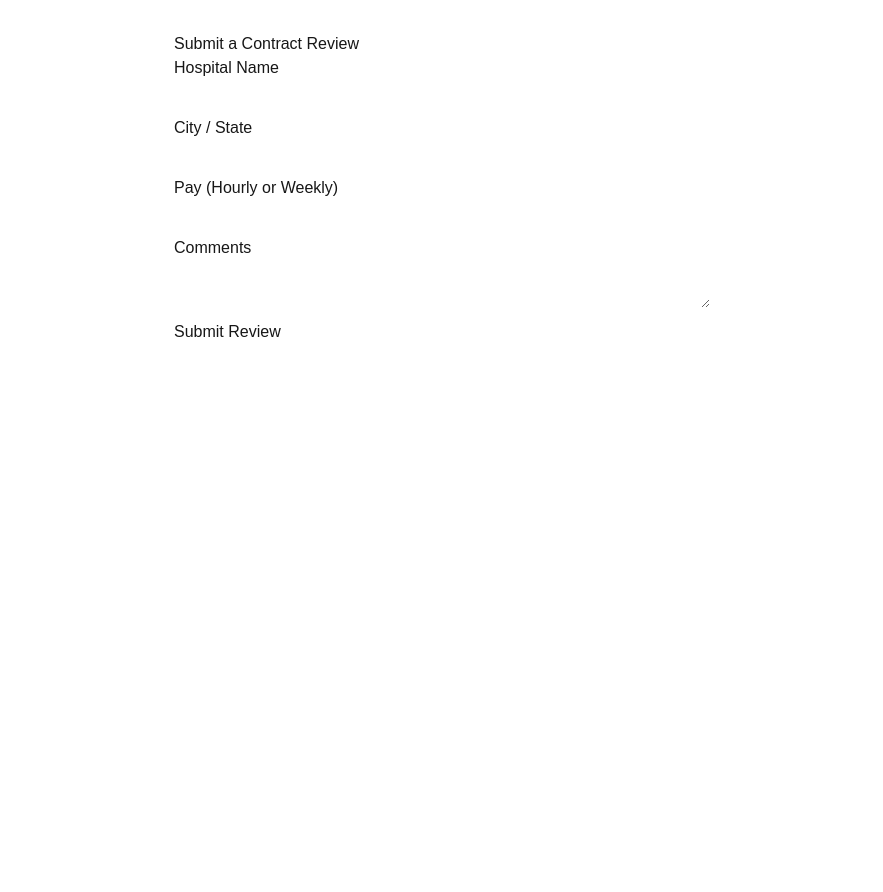
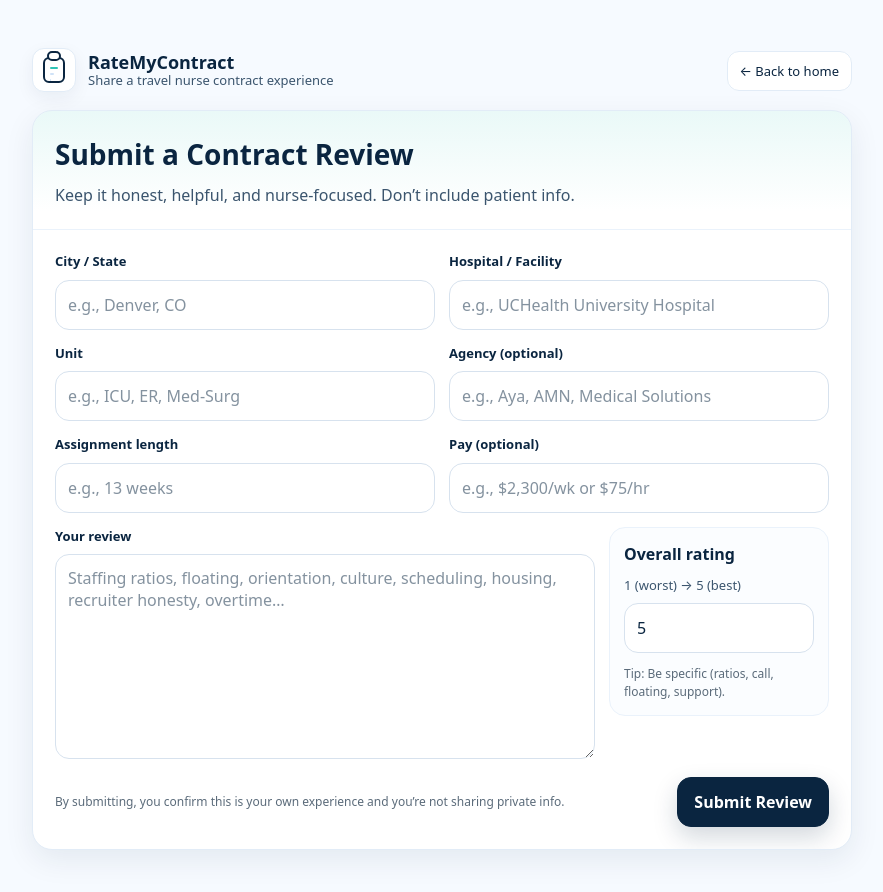
Before and after one commit to meggiehanson15/Ratemycontract, a Next.js app: page /submit in a window 1280 px wide. Shown: the top 892 px of the page, without its empty margins (198-1081 px from the left). Before the commit the page ends 800 px from the top, so only its background shows below. Built offline with nearby package versions, Linux system fonts and the light colour scheme.

Commit message:
Make submit page client component

```diff
--- a/app/submit/page.tsx
+++ b/app/submit/page.tsx
@@ -1,31 +1,304 @@
+'use client';
 export default function SubmitPage() {
   return (
-    <main style={{ padding: "2rem", maxWidth: 600, margin: "0 auto" }}>
-      <h1>Submit a Contract Review</h1>
+    <main
+      style={{
+        minHeight: "100vh",
+        background: "#F6FAFF",
+        padding: "48px 16px",
+        fontFamily: "system-ui, -apple-system, Segoe UI, Roboto, Arial",
+        color: "#0A2540",
+      }}
+    >
+      <div style={{ maxWidth: 820, margin: "0 auto" }}>
+        {/* Top bar */}
+        <header
+          style={{
+            display: "flex",
+            alignItems: "center",
+            gap: 12,
+            marginBottom: 18,
+          }}
+        >
+          {/* Simple clipboard icon */}
+          <div
+            aria-hidden="true"
+            style={{
+              width: 44,
+              height: 44,
+              borderRadius: 12,
+              background: "white",
+              border: "1px solid #E2ECF7",
+              display: "grid",
+              placeItems: "center",
+              boxShadow: "0 6px 18px rgba(10,37,64,0.06)",
+            }}
+          >
+            <div
+              style={{
+                width: 22,
+                height: 26,
+                borderRadius: 6,
+                border: "2px solid #0A2540",
+                position: "relative",
+              }}
+            >
+              <div
+                style={{
+                  position: "absolute",
+                  top: -8,
+                  left: "50%",
+                  transform: "translateX(-50%)",
+                  width: 14,
+                  height: 10,
+                  borderRadius: 6,
+                  border: "2px solid #0A2540",
+                  background: "white",
+                }}
+              />
+              <div
+                style={{
+                  position: "absolute",
+                  top: 8,
+                  left: 5,
+                  right: 5,
+                  height: 2,
+                  background: "#2EC4B6",
+                  borderRadius: 2,
+                }}
+              />
+              <div
+                style={{
+                  position: "absolute",
+                  top: 14,
+                  left: 5,
+                  right: 9,
+                  height: 2,
+                  background: "#CFE2F7",
+                  borderRadius: 2,
+                }}
+              />
+              <div
+                style={{
+                  position: "absolute",
+                  top: 20,
+                  left: 5,
+                  right: 12,
+                  height: 2,
+                  background: "#CFE2F7",
+                  borderRadius: 2,
+                }}
+              />
+            </div>
+          </div>
 
-      <form>
-        <label>
-          Hospital Name
-          <input type="text" style={{ display: "block", width: "100%", marginBottom: 12 }} />
-        </label>
+          <div style={{ lineHeight: 1.1 }}>
+            <div style={{ fontWeight: 800, fontSize: 18 }}>RateMyContract</div>
+            <div style={{ color: "#3b556e", fontSize: 13 }}>
+              Share a travel nurse contract experience
+            </div>
+          </div>
 
-        <label>
-          City / State
-          <input type="text" style={{ display: "block", width: "100%", marginBottom: 12 }} />
-        </label>
+          <div style={{ marginLeft: "auto" }}>
+            <a
+              href="/"
+              style={{
+                fontSize: 13,
+                color: "#0A2540",
+                textDecoration: "none",
+                padding: "10px 12px",
+                borderRadius: 12,
+                border: "1px solid #E2ECF7",
+                background: "white",
+              }}
+            >
+              ← Back to home
+            </a>
+          </div>
+        </header>
 
-        <label>
-          Pay (Hourly or Weekly)
-          <input type="text" style={{ display: "block", width: "100%", marginBottom: 12 }} />
-        </label>
+        {/* Card */}
+        <section
+          style={{
+            background: "white",
+            borderRadius: 20,
+            border: "1px solid #E2ECF7",
+            boxShadow: "0 10px 30px rgba(10,37,64,0.08)",
+            overflow: "hidden",
+          }}
+        >
+          {/* Card header */}
+          <div
+            style={{
+              padding: 22,
+              borderBottom: "1px solid #EAF2FB",
+              background:
+                "linear-gradient(180deg, rgba(46,196,182,0.10) 0%, rgba(255,255,255,1) 85%)",
+            }}
+          >
+            <h1 style={{ margin: 0, fontSize: 28, fontWeight: 900 }}>
+              Submit a Contract Review
+            </h1>
+            <p style={{ margin: "8px 0 0 0", color: "#3b556e" }}>
+              Keep it honest, helpful, and nurse-focused. Don’t include patient info.
+            </p>
+          </div>
 
-        <label>
-          Comments
-          <textarea style={{ display: "block", width: "100%", marginBottom: 12 }} />
-        </label>
+          {/* Form */}
+          <form
+            onSubmit={(e) => {
+              e.preventDefault();
+              alert("Next step: we’ll save this to a database.");
+            }}
+            style={{ padding: 22 }}
+          >
+            <div
+              style={{
+                display: "grid",
+                gridTemplateColumns: "1fr 1fr",
+                gap: 14,
+              }}
+            >
+              <Field label="City / State" placeholder="e.g., Denver, CO" required />
+              <Field label="Hospital / Facility" placeholder="e.g., UCHealth University Hospital" required />
+              <Field label="Unit" placeholder="e.g., ICU, ER, Med-Surg" />
+              <Field label="Agency (optional)" placeholder="e.g., Aya, AMN, Medical Solutions" />
+              <Field label="Assignment length" placeholder="e.g., 13 weeks" />
+              <Field label="Pay (optional)" placeholder="e.g., $2,300/wk or $75/hr" />
+            </div>
 
-        <button type="submit">Submit Review</button>
-      </form>
+            <div style={{ height: 14 }} />
+
+            <div
+              style={{
+                display: "grid",
+                gridTemplateColumns: "1fr 220px",
+                gap: 14,
+                alignItems: "start",
+              }}
+            >
+              <TextArea
+                label="Your review"
+                placeholder="Staffing ratios, floating, orientation, culture, scheduling, housing, recruiter honesty, overtime…"
+                required
+              />
+
+              <div
+                style={{
+                  border: "1px solid #EAF2FB",
+                  borderRadius: 16,
+                  padding: 14,
+                  background: "#FBFDFF",
+                }}
+              >
+                <div style={{ fontWeight: 800, marginBottom: 10 }}>Overall rating</div>
+
+                <label style={{ display: "grid", gap: 8 }}>
+                  <span style={{ fontSize: 13, color: "#3b556e" }}>1 (worst) → 5 (best)</span>
+                  <input
+                    type="number"
+                    min={1}
+                    max={5}
+                    defaultValue={5}
+                    style={inputStyle}
+                  />
+                </label>
+
+                <div style={{ marginTop: 12, fontSize: 12, color: "#5b6b7a" }}>
+                  Tip: Be specific (ratios, call, floating, support).
+                </div>
+              </div>
+            </div>
+
+            <div style={{ height: 18 }} />
+
+            <div
+              style={{
+                display: "flex",
+                gap: 10,
+                alignItems: "center",
+                justifyContent: "space-between",
+                flexWrap: "wrap",
+              }}
+            >
+              <div style={{ fontSize: 12, color: "#5b6b7a" }}>
+                By submitting, you confirm this is your own experience and you’re not sharing private info.
+              </div>
+
+              <button
+                type="submit"
+                style={{
+                  padding: "12px 16px",
+                  borderRadius: 14,
+                  border: "1px solid #0A2540",
+                  background: "#0A2540",
+                  color: "white",
+                  cursor: "pointer",
+                  fontWeight: 800,
+                  boxShadow: "0 10px 24px rgba(10,37,64,0.18)",
+                }}
+              >
+                Submit Review
+              </button>
+            </div>
+          </form>
+        </section>
+      </div>
     </main>
   );
 }
+
+/* ---------- small reusable bits ---------- */
+
+const inputStyle: React.CSSProperties = {
+  width: "100%",
+  padding: "12px 12px",
+  borderRadius: 14,
+  border: "1px solid #D7E2EE",
+  background: "white",
+  outline: "none",
+};
+
+function Field({
+  label,
+  placeholder,
+  required,
+}: {
+  label: string;
+  placeholder?: string;
+  required?: boolean;
+}) {
+  return (
+    <label style={{ display: "grid", gap: 8 }}>
+      <span style={{ fontWeight: 800, fontSize: 13 }}>{label}</span>
+      <input required={required} placeholder={placeholder} style={inputStyle} />
+    </label>
+  );
+}
+
+function TextArea({
+  label,
+  placeholder,
+  required,
+}: {
+  label: string;
+  placeholder?: string;
+  required?: boolean;
+}) {
+  return (
+    <label style={{ display: "grid", gap: 8 }}>
+      <span style={{ fontWeight: 800, fontSize: 13 }}>{label}</span>
+      <textarea
+        required={required}
+        placeholder={placeholder}
+        rows={8}
+        style={{
+          ...inputStyle,
+          resize: "vertical",
+          padding: "12px",
+          lineHeight: 1.4,
+        }}
+      />
+    </label>
+  );
+}
```
